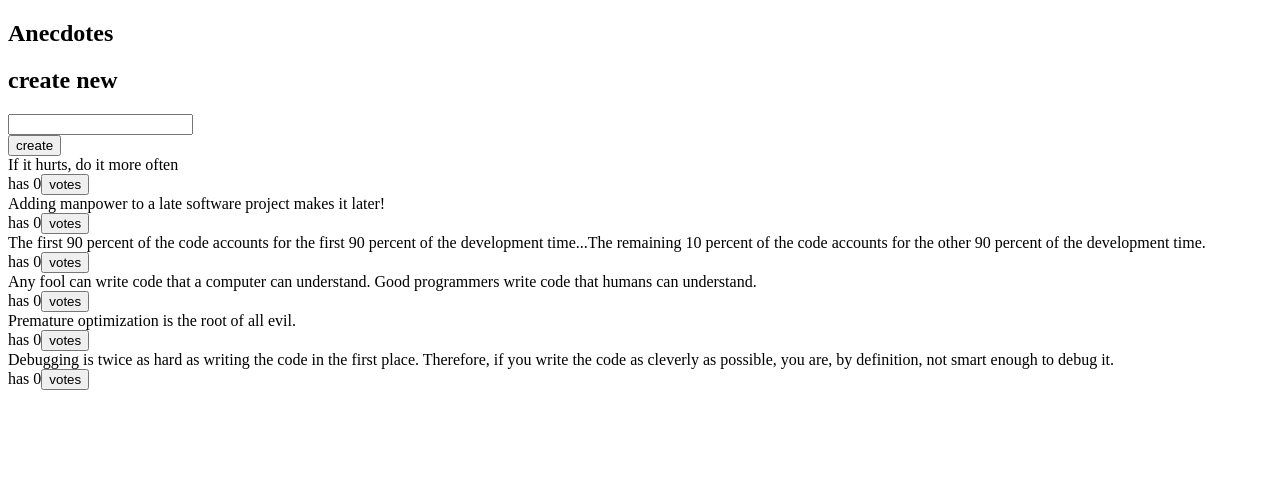
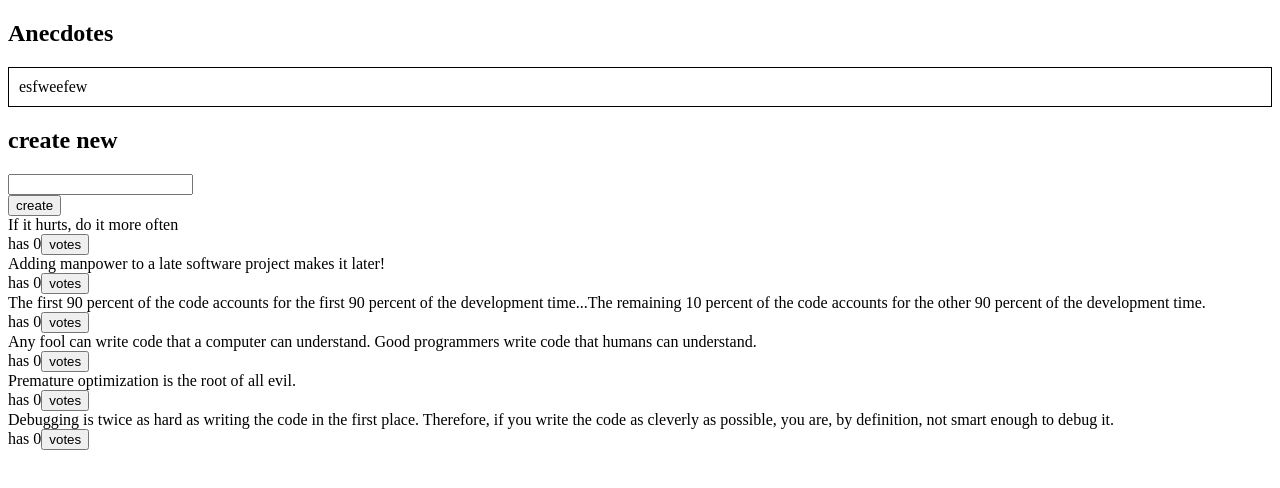
Before and after one commit to AshikCodes/redux-anecdotes, a React (Create React App) app: page / in a window 1280 px wide. Shown: the top 488 px of the page. Built offline with nearby package versions, Linux system fonts and the light colour scheme.

Commit message:
Completed 6.10

```diff
--- a/src/App.js
+++ b/src/App.js
@@ -1,10 +1,12 @@
 import AnecdoteForm from './components/AnecdoteForm'
 import AnecdoteList from './components/AnecdoteList'
+import Notification from './components/Notification'
 
 const App = () => {
   return (
     <div>
       <h2>Anecdotes</h2>
+      <Notification />
       <AnecdoteForm />
       <AnecdoteList />
     </div>
--- a/src/components/Notification.js
+++ b/src/components/Notification.js
@@ -1,4 +1,8 @@
+import { useSelector } from 'react-redux'
+
 const Notification = () => {
+  const notification = useSelector(state => state.notifications)
+  console.log("notification is ", notification[0].content)
   const style = {
     border: 'solid',
     padding: 10,
@@ -6,8 +10,9 @@ const Notification = () => {
   }
   return (
     <div style={style}>
-      render here notification...
+      {notification[0].content}
     </div>
+
   )
 }
 
--- /dev/null
+++ b/src/reducers/notificationReducer.js
@@ -0,0 +1,19 @@
+import { createSlice } from '@reduxjs/toolkit'
+
+const notificationsAtStart = ['esfweefew']
+
+const asObject = (notification) => {
+
+    return {
+      content: notification
+    }
+  }
+
+const initialState = notificationsAtStart.map(asObject)
+
+const notificationSlice = createSlice({
+    name: 'notifications',
+    initialState,
+})
+
+export default notificationSlice.reducer
--- a/src/store.js
+++ b/src/store.js
@@ -1,11 +1,17 @@
-import reducer from './reducers/anecdoteReducer'
-import { configureStore } from '@reduxjs/toolkit'
+import anecdoteReducer from './reducers/anecdoteReducer'
+import notificationSlice from './reducers/notificationReducer'
+import { configureStore, combineReducers } from '@reduxjs/toolkit'
 
-const store = configureStore({
-    reducer: {
-        anecdotes: reducer
-    }
+const combinedReducer = combineReducers({
+    anecdotes: anecdoteReducer,
+    notifications: notificationSlice
 })
+// const store = configureStore({
+//     reducer: {
+//         anecdotes: reducer
+//     }
+// })
+const store = configureStore({reducer: combinedReducer})
 
 console.log("STORE IS ", store.getState())
 
```
